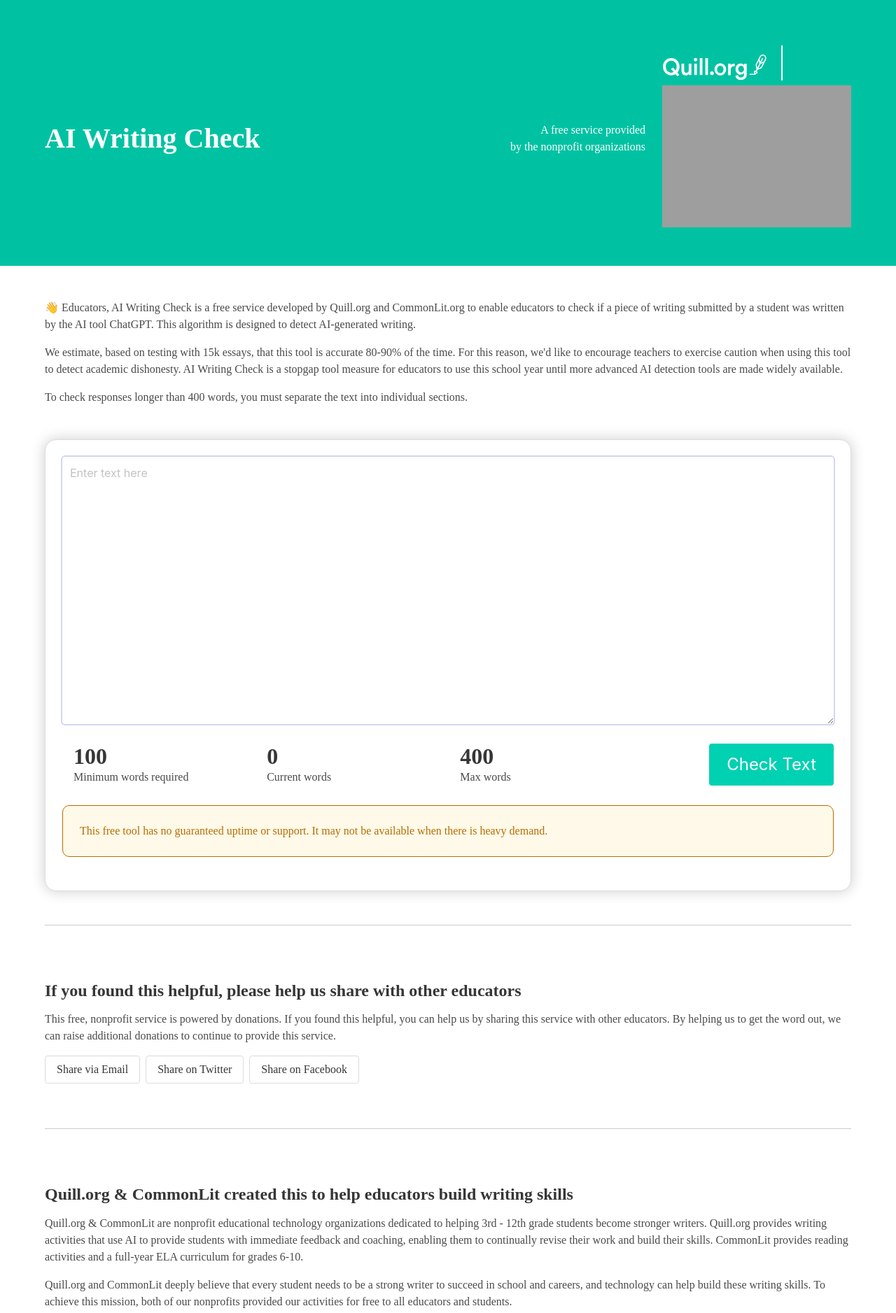
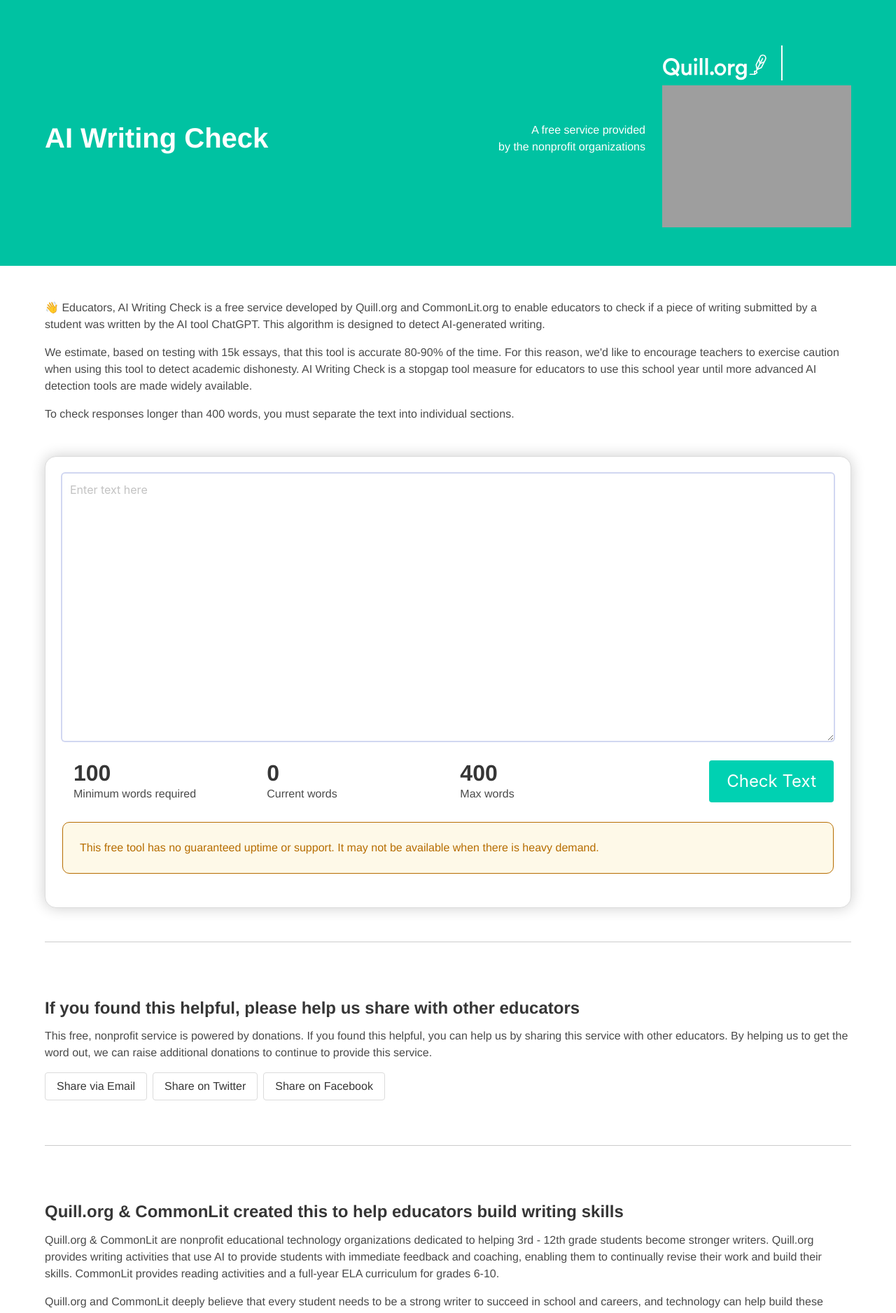
Before and after one commit to empirical-org/AI-Writing-Check, a Flask app: page / in a window 1280 px wide. Shown: the top 1877 px of the page at 70% size. Run offline with Flask 2, Linux system fonts and the light colour scheme; grey boxes are pictures that could not be loaded.

Commit message:
Add fallback fonts

```diff
--- a/app/static/style.css
+++ b/app/static/style.css
@@ -1,5 +1,5 @@
 body {
-  font-family: 'Adelle Sans';
+  font-family: 'Adelle Sans', Helvetica, Arial, sans-serif;
 }
 
 section {
```
